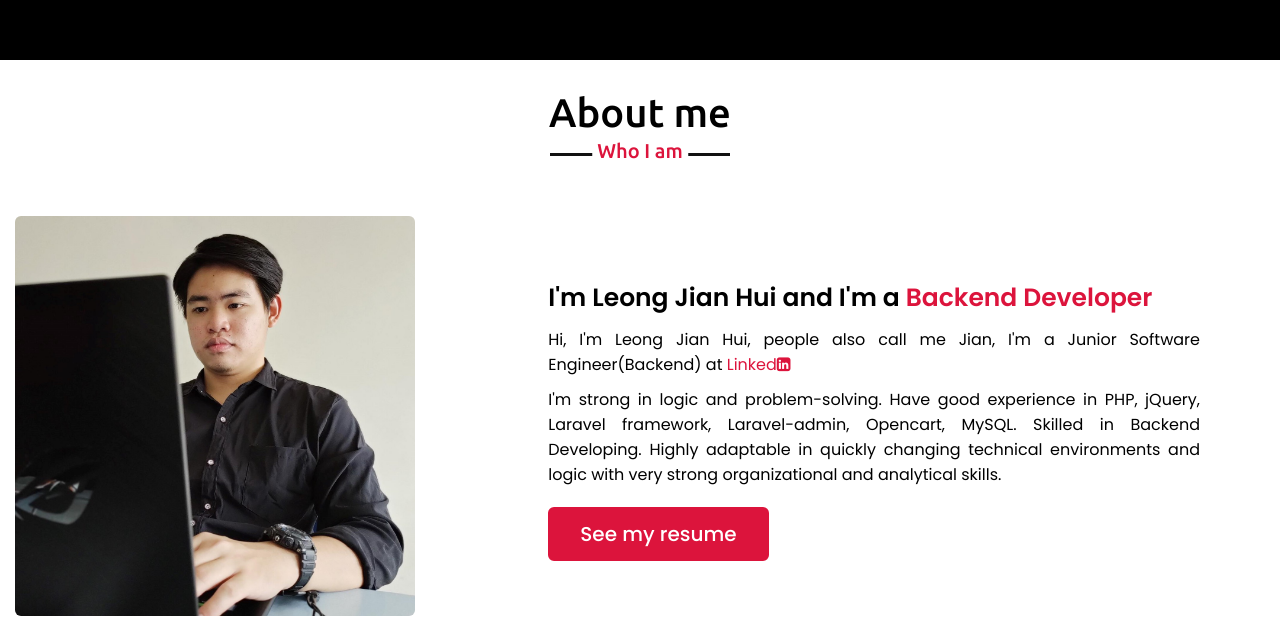
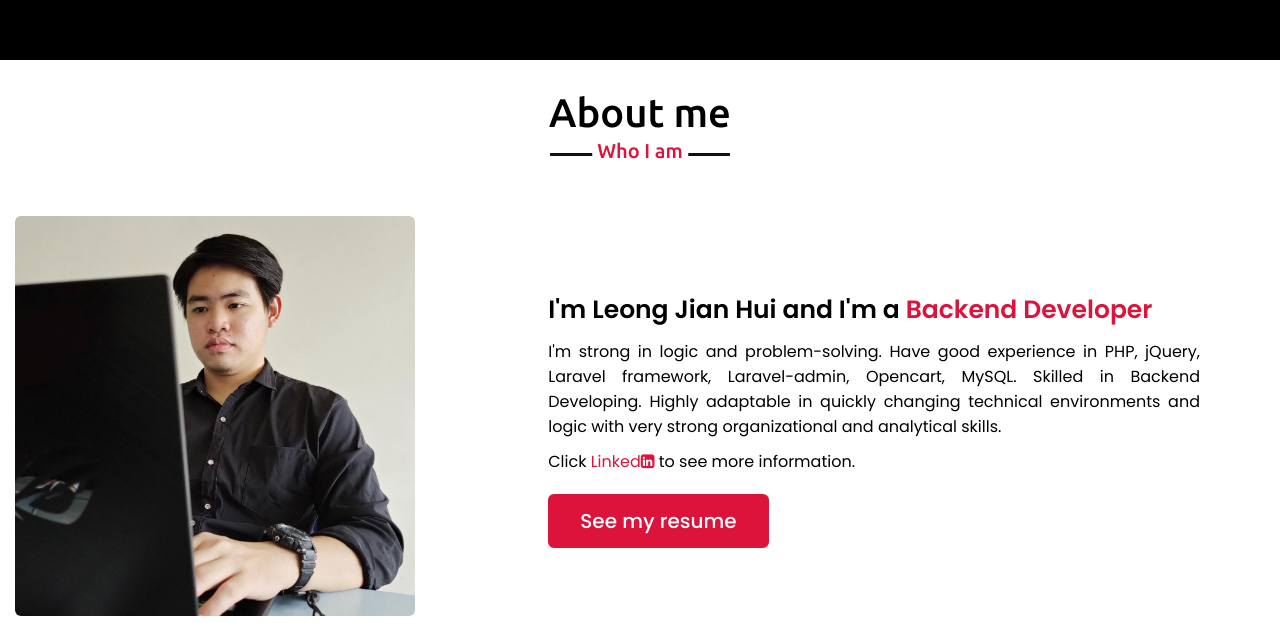
Before and after one commit to jianhui99/jianhui99.github.io, a plain HTML site: page index.html in a window 1280 px wide. Shown: the part 740-1363 px from the top of the page. Drawn offline with nearby package versions, Linux system fonts and the light colour scheme.

Commit message:
update p tag content

```diff
--- a/index.html
+++ b/index.html
@@ -55,11 +55,9 @@
                 </div>
                 <div class="column right">
                     <div class="text">I'm Leong Jian Hui and I'm a <span>Backend Developer</span></div>
-                    <p>
-                        Hi, I'm Leong Jian Hui, people also call me Jian, I'm a Junior Software Engineer(Backend) at <a href="https://www.linkedin.com/in/leong-jian-hui-9809311b4" id="linkedin" target="_blank">Linked<i class="fa fa-linkedin-square" aria-hidden="true"></i></a>
-                    </p>
-                     <div class="height" style="height: 10px;"></div>
                     <p>I'm strong in logic and problem-solving. Have good experience in PHP, jQuery, Laravel framework, Laravel-admin, Opencart, MySQL. Skilled in Backend Developing. Highly adaptable in quickly changing technical environments and logic with very strong organizational and analytical skills.</p>
+                    <div class="height" style="height: 10px;"></div>
+                    <p>Click  <a href="https://www.linkedin.com/in/leong-jian-hui-9809311b4" id="linkedin" target="_blank">Linked<i class="fa fa-linkedin-square" aria-hidden="true"></i></a> to see more information.</p>
                     <a id="download-cv" href="#">See my resume</a>
                 </div>
             </div>
```
